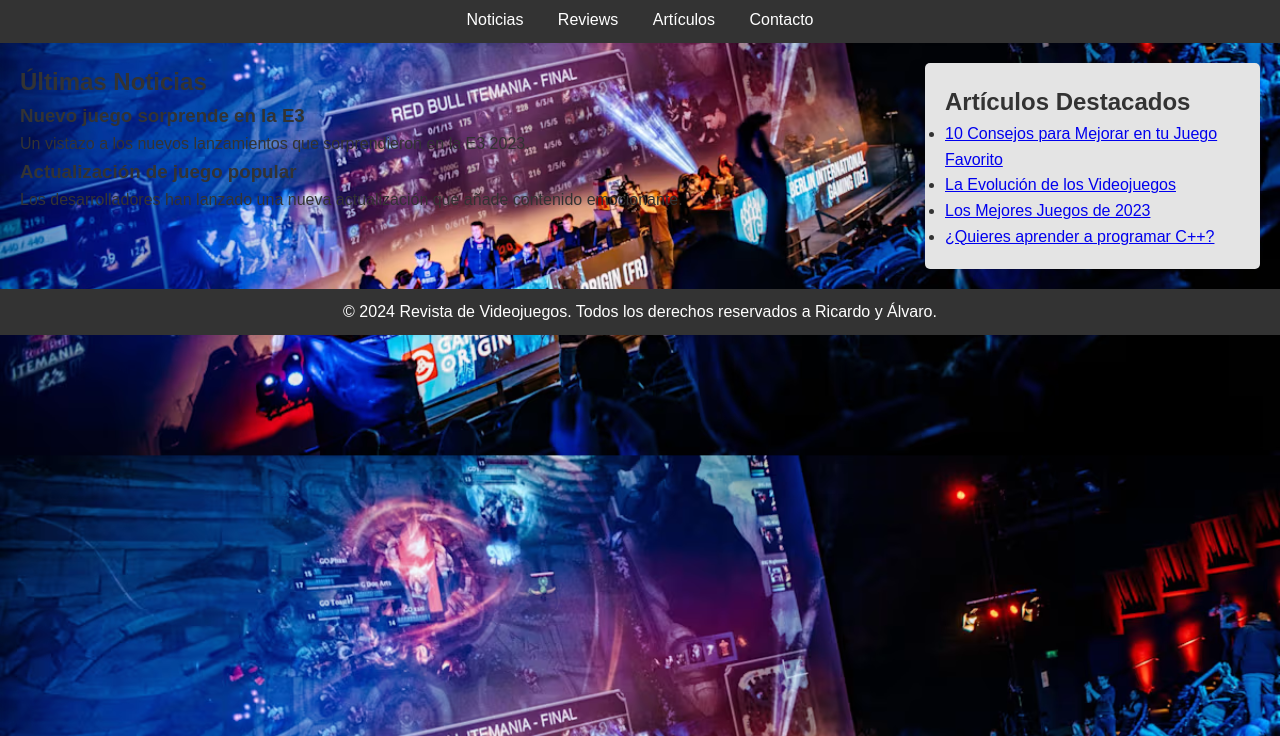
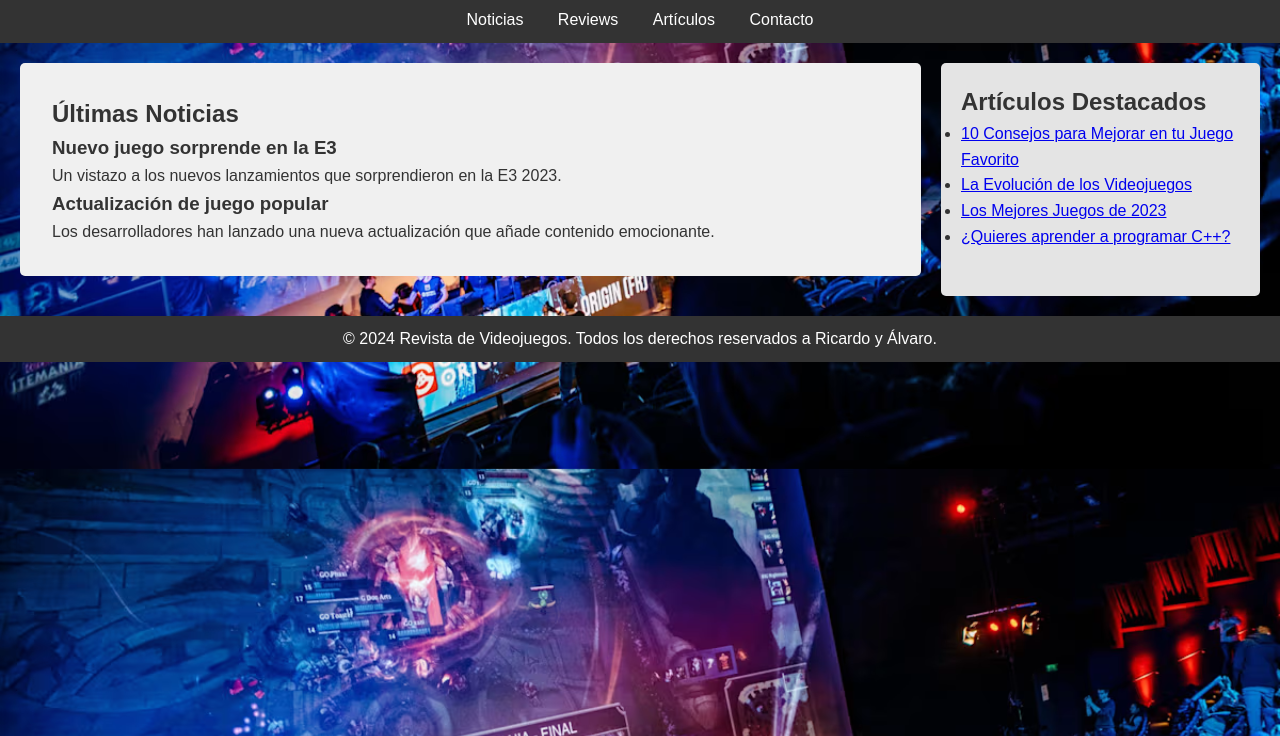
Before and after one commit to axistrafficstudio/GAMING-WORLD, a plain HTML site: page index.html in a window 1280 px wide. Shown: the part 64-800 px from the top of the page. Drawn offline with Linux system fonts and the light colour scheme.

Commit message:
Section Noticias BG Colour

```diff
--- a/CSS/stylesheet.css
+++ b/CSS/stylesheet.css
@@ -12,12 +12,21 @@ body {
     background-position: center;
     color: #333;
     text-align: center; /* Alineación de texto en el header y footer */
+    tex
 }
 
 header {
     background: #333;
     color: #fff;
     padding: 10px 0;
+}
+
+#noticias {
+    background-color: #f0f0f0; /* Cambia el color de fondo */
+    padding: 2rem;            /* Añade espaciado interno */
+    border-radius: 5px;        /* Bordes redondeados */
+    margin-bottom: 20px;       /* Espaciado inferior */
+    text-align: left;
 }
 
 header h1 {
```
